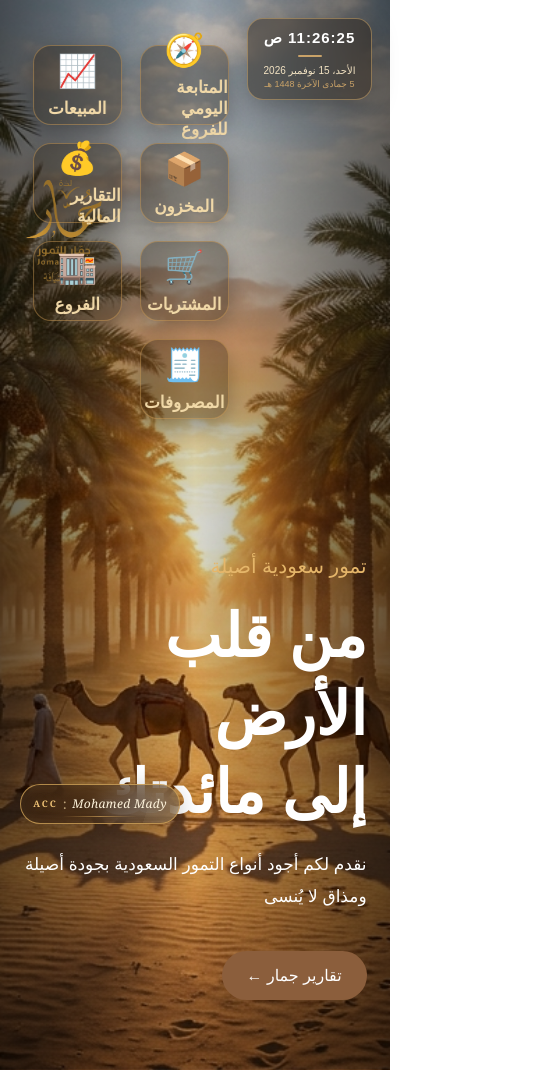
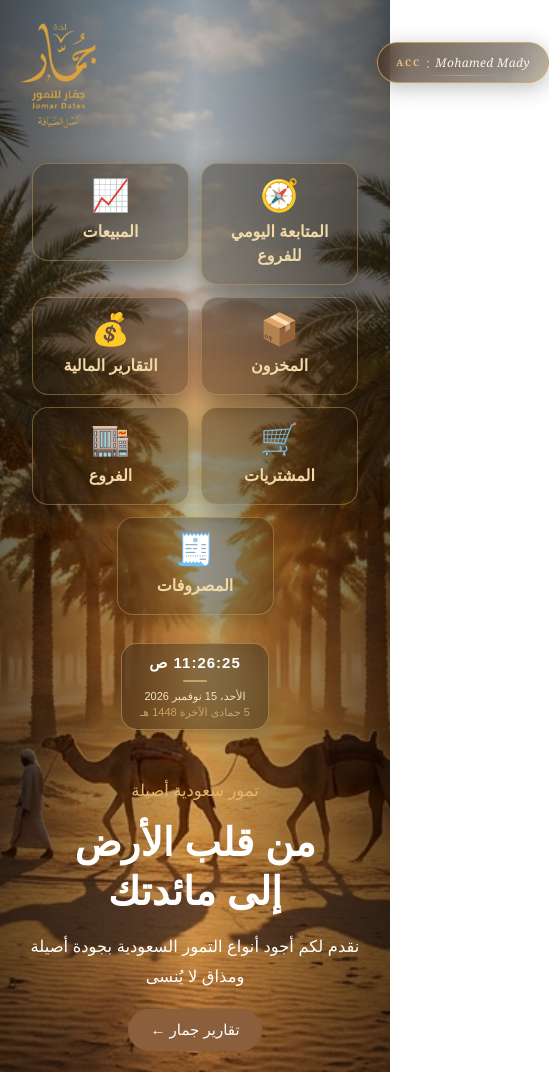
Before and after one commit to mohamedmady1456-cyber/jommar-date, a plain HTML site: page index.html in a window 390 px wide. Shown: the top 1072 px of the page, 549 px wide, since content can reach past the window. Drawn offline with Linux system fonts and the light colour scheme.

Commit message:
Add files via upload

```diff
--- a/style.css
+++ b/style.css
@@ -18,7 +18,6 @@ body {
             rgba(0, 0, 0, 0.60) 100%
         ),
         url("palm.jpg");
-
     background-size: cover;
     background-position: center;
     color: white;
@@ -54,12 +53,11 @@ nav a,
     padding: 12px 20px;
     position: fixed;
     bottom: 20px;
-    left: 20px;      /* التوقيع على اليسار */
+    left: 20px;
     right: auto;
     z-index: 1000;
 }
 
-/* النص على اليمين */
 .hero-content {
     max-width: 650px;
     padding: 70px 6%;
@@ -114,7 +112,12 @@ nav a,
     align-items: center;
     justify-content: center;
     gap: 8px;
-  height: 80px;
+    min-width: 0;
+    min-height: 80px;
+    height: auto;
+    padding: 14px 10px;
+    text-align: center;
+    direction: rtl;
     text-decoration: none;
     color: #fff;
     background: rgba(30, 20, 10, 0.35);
@@ -126,12 +129,20 @@ nav a,
     transition: transform 0.3s, background 0.3s, border-color 0.3s, box-shadow 0.3s;
 }
 
-.hc-icon { font-size: 2rem; }
+.hc-icon {
+    flex: 0 0 auto;
+    font-size: 2rem;
+    line-height: 1;
+}
 
 .hc-title {
+    max-width: 100%;
     font-size: 1.05rem;
     font-weight: 600;
+    line-height: 1.35;
     color: #f1d9a8;
+    overflow-wrap: anywhere;
+    word-break: break-word;
 }
 
 .hero-card:hover {
@@ -142,21 +153,40 @@ nav a,
 }
 
 @media (max-width: 1000px) {
-  .hero-cards { grid-template-columns: repeat(3, 1fr); }
+    .hero-cards {
+        grid-template-columns: repeat(3, minmax(0, 1fr));
+    }
 }
 
 @media (max-width: 600px) {
     .hero-cards {
-    grid-template-columns: repeat(2, 1fr);
         position: static;
         transform: none;
         width: 100%;
-    padding: 20px;
-    box-sizing: border-box;
+        max-width: none;
+        padding: 20px 14px 28px;
+        display: flex;
+        flex-wrap: wrap;
+        align-items: flex-start;
+        justify-content: center;
+        gap: 14px;
+    }
+
+    .hero-card {
+        flex: 0 1 auto;
+        width: max-content;
+        max-width: calc(50% - 7px);
+        min-width: 128px;
+        min-height: 0;
+        padding: 15px 12px;
+        border-radius: 18px;
+    }
+
+    .hc-title {
+        font-size: clamp(0.95rem, 4vw, 1.05rem);
     }
 }
 
-/* تحسين الساعة فقط */
 .clock-widget {
     position: absolute;
     top: 28px;
@@ -192,7 +222,6 @@ nav a,
 .clock-date { font-size: 10px; color: #f3e3c3; }
 .clock-hijri { font-size: 9px; color: #c9a268; margin-top: 3px; }
 
-/* الدخول السينمائي فقط */
 .logo,
 .clock-widget,
 .hero-content,
@@ -212,7 +241,6 @@ nav a,
     to { opacity: 1; transform: translateY(0); filter: blur(0); }
 }
 
-/* بيدخل من اليمين */
 @keyframes cinematic-content {
     from { opacity: 0; transform: translateX(35px); filter: blur(5px); }
     to { opacity: 1; transform: translateX(0); filter: blur(0); }
@@ -229,8 +257,16 @@ nav a,
 }
 
 @media (max-width: 600px) {
-  .clock-widget { top: 18px; right: 18px; min-width: 125px; padding: 10px 15px; }
-  .hero-content { animation-name: cinematic-content-mobile; }
+    .clock-widget {
+        top: 18px;
+        right: 18px;
+        min-width: 125px;
+        padding: 10px 15px;
+    }
+
+    .hero-content {
+        animation-name: cinematic-content-mobile;
+    }
 }
 
 @keyframes cinematic-content-mobile {
@@ -245,8 +281,8 @@ nav a,
     }
 }
 
-/* توقيع ACC : Mohamed Mady — إضافة مستقلة */
 .signature {
+    position: relative;
     display: inline-flex;
     align-items: center;
     gap: 7px;
@@ -333,7 +369,168 @@ nav a,
 }
 
 @media (max-width: 600px) {
-  .signature { min-width: 160px; padding: 9px 12px 10px; gap: 5px; }
+    .signature {
+        min-width: 160px;
+        padding: 9px 12px 10px;
+        gap: 5px;
+    }
+
     .signature-name { font-size: 12px; }
     .signature-mark { font-size: 9px; }
 }
+
+/* =====================================================
+   Mobile reading layout
+   يحافظ على تصميم الشاشات الكبيرة ويعيد ترتيب الصفحة للجوال
+   ===================================================== */
+@media (max-width: 600px) {
+    .hero {
+        min-height: 100svh;
+        height: auto;
+        display: flex;
+        flex-direction: column;
+        align-items: stretch;
+        padding-bottom: 86px;
+        background-position: center top;
+    }
+
+    .navbar {
+        order: 1;
+        width: 100%;
+        padding: 18px 18px 8px;
+        gap: 12px;
+        flex-wrap: wrap;
+    }
+
+    .logo {
+        font-size: 22px;
+        line-height: 1.25;
+    }
+
+    nav {
+        width: 100%;
+        justify-content: center;
+        gap: 14px;
+        flex-wrap: wrap;
+    }
+
+    nav a {
+        font-size: 14px;
+    }
+
+    .clock-widget {
+        order: 2;
+        position: static;
+        width: fit-content;
+        min-width: 0;
+        max-width: calc(100% - 36px);
+        margin: 8px auto 0;
+        padding: 10px 18px;
+        border-radius: 16px;
+    }
+
+    .clock-time {
+        font-size: 15px;
+    }
+
+    .clock-date,
+    .clock-hijri {
+        font-size: 11px;
+    }
+
+    .hero-content {
+        order: 3;
+        width: 100%;
+        max-width: 720px;
+        margin: 0 auto;
+        padding: 30px 20px 18px;
+        text-align: center;
+        direction: rtl;
+    }
+
+    .eyebrow {
+        font-size: clamp(15px, 4.2vw, 20px);
+        line-height: 1.6;
+    }
+
+    .hero-content h1 {
+        margin: 10px 0 14px;
+        font-size: clamp(2rem, 10vw, 3.4rem);
+        line-height: 1.25;
+        text-wrap: balance;
+    }
+
+    .description {
+        max-width: 560px;
+        margin: 0 auto;
+        font-size: clamp(15px, 4.2vw, 18px);
+        line-height: 1.85;
+    }
+
+    .main-btn {
+        margin-top: 18px;
+        padding: 12px 22px;
+        font-size: 15px;
+    }
+
+    .hero-cards {
+        order: 4;
+        width: 100%;
+        margin: 0 auto;
+        padding: 16px 14px 12px;
+        gap: 12px;
+        animation-name: cinematic-cards-mobile;
+    }
+
+    .hero-card {
+        width: calc(50% - 6px);
+        max-width: none;
+        min-width: 0;
+        padding: 16px 10px;
+        gap: 9px;
+        border-radius: 16px;
+    }
+
+    .hc-icon {
+        font-size: clamp(1.7rem, 8vw, 2.2rem);
+    }
+
+    .hc-title {
+        font-size: clamp(.92rem, 4.1vw, 1.08rem);
+        line-height: 1.5;
+    }
+
+    .contact-btn {
+        left: 50%;
+        right: auto;
+        bottom: max(14px, env(safe-area-inset-bottom));
+        transform: translateX(-50%);
+        white-space: nowrap;
+        padding: 10px 18px;
+        font-size: 14px;
+    }
+
+    .signature {
+        max-width: calc(100vw - 28px);
+        min-width: 0;
+    }
+}
+
+@media (max-width: 380px) {
+    .hero-card {
+        width: 100%;
+    }
+
+    .hero-content {
+        padding-inline: 16px;
+    }
+
+    .hero-cards {
+        padding-inline: 20px;
+    }
+}
+
+@keyframes cinematic-cards-mobile {
+    from { opacity: 0; transform: translateY(24px); filter: blur(4px); }
+    to { opacity: 1; transform: translateY(0); filter: blur(0); }
+}
```
Lines whose indentation alone changed are shown as unchanged.
